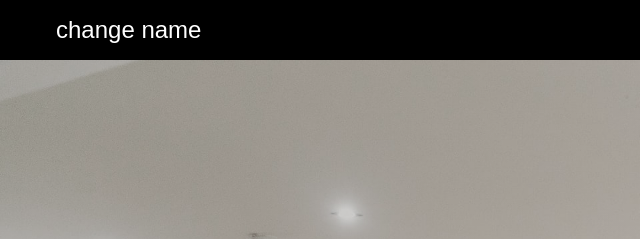
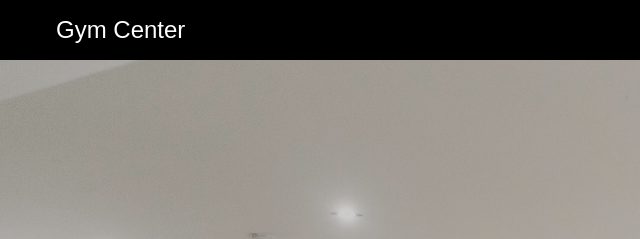
Before and after one commit to nguyenkhanhhoalk/gym-website, a plain HTML site: page index.html in a window 1280 px wide. Shown: the top 239 px of the page, 0-640 px from the left. Drawn offline with Linux system fonts and the light colour scheme.

Commit message:
change name to gym center

```diff
--- a/index.html
+++ b/index.html
@@ -11,7 +11,7 @@
 <body>
   <!-- Navbar Section -->
   <nav class="navbar">
-    <a href="/" class="navbar__logo">change name</a>
+    <a href="/" class="navbar__logo">Gym Center</a>
     <div class="navbar__toggle" id="mobile-menu">
       <span class="bar"></span>
       <span class="bar"></span>
```
